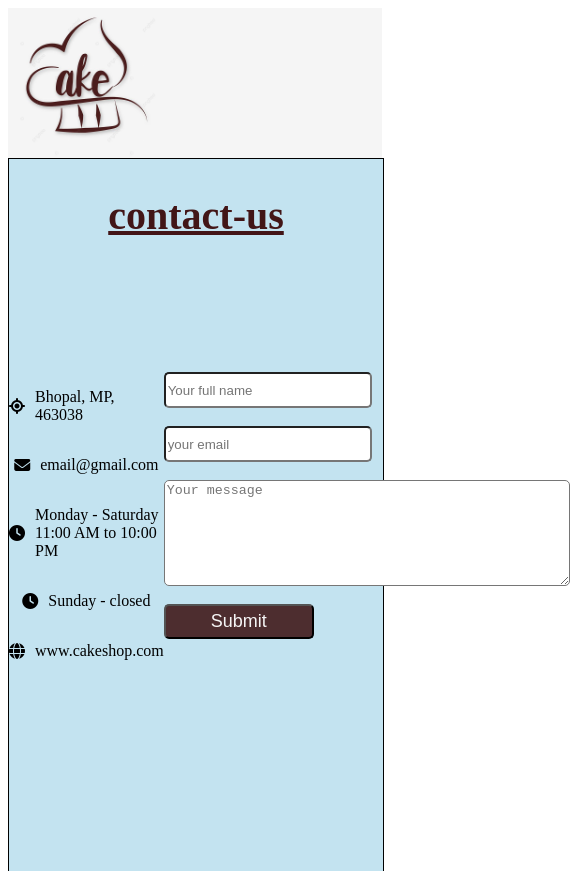
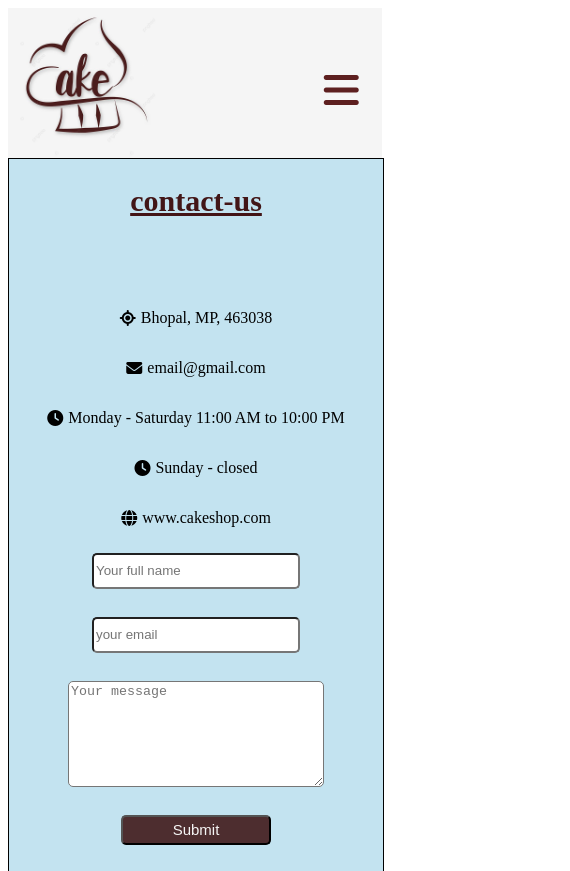
Before and after one commit to mantashasheikh/bakery-website, a plain HTML site: page contact-us.html in a window 390 px wide. Shown: the top 871 px of the page, 570 px wide, since content can reach past the window. Drawn offline with Linux system fonts and the light colour scheme.

```diff
--- a/cake.css
+++ b/cake.css
@@ -346,8 +346,8 @@
     #bars{
         display: block;
         position: absolute;
-        top: 5%;
-        right: 5%;
+        top: 8%;
+        right: 8%;
         font-size: 40px;
     }
 
@@ -358,10 +358,13 @@
 
     #check:checked~#headpart nav ul{
         display: block;
-        border: 1px solid black;
+        /* border: 1px solid black; */
         height: 120px;
         width: 100px;
-        padding-right: ;
+        padding-right:60px ;
+    }
+    #bars i{
+        color:rgb(93, 31, 31); ;
     }
 
     #headpart #btn1{
@@ -507,6 +510,48 @@
          border-radius: 10px;
     }
 
+    /* contact page */
+    #contact-us{
+        width: 100%;
+        height: 100vh;
+    }
+    #contact-us h1{
+        font-size: 30px;
+    }
+    #container-contact{
+        display: flex;
+        flex-direction: column;
+        padding-top:50px ;
+        gap:10px;
+    }
+    .contact1 div{
+        display:flex;
+        justify-content: center;
+        align-items: center;
+        gap:5px;
+    }
+    #contact-form form{
+        display:flex;
+        flex-direction: column;
+        justify-content: center;
+        align-items: center;
+        gap:5px;
+    }
+    #contact-form textarea{
+        width:250px;
+    }
+    #contact-form form button{
+        height: 30px;
+        font-size: 15px;
+    }
+    #contact-form form button:hover{
+        font-size: 20px;
+    }
+
+    /* footer page */
+
+
+
 
 
 
--- a/contact-us.html
+++ b/contact-us.html
@@ -10,6 +10,9 @@
     crossorigin="anonymous" referrerpolicy="no-referrer" />
 </head>
 <body>
+    <label for="check" id="bars"> <i class="fa-solid fa-bars"></i> </label>
+     <input type="checkbox" name="" id="check">
+
     <header id="headpart">
         <img src="cake.jpg" alt="cake image">
         <nav>
```
Also changed, not shown: about-page.html (+6 -0 lines), cake.html (+1 -1 lines), menu.html (+9 -0 lines), theme.html (+6 -0 lines).
